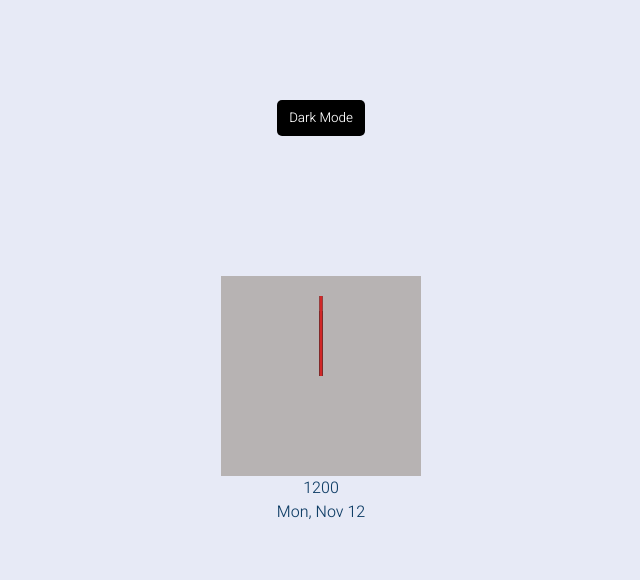
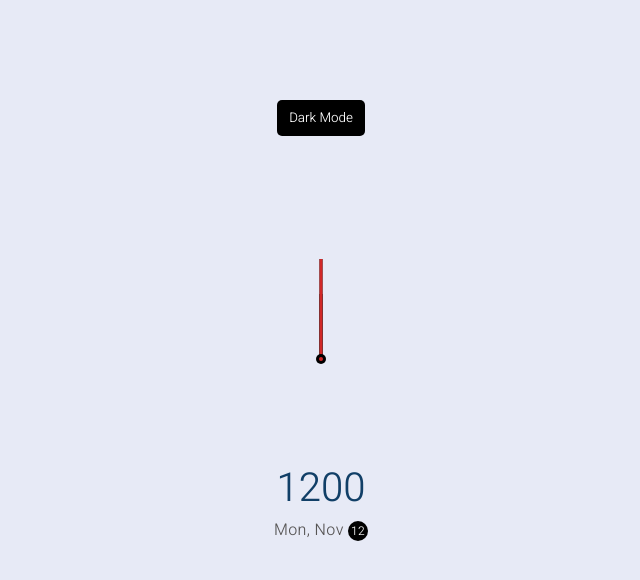
Before and after one commit to Prof758/theme-clock, a plain HTML site: page index.html in a window 1280 px wide. Shown: the whole page, without its empty margins (319-959 px from the left). Drawn offline with Linux system fonts and the light colour scheme.

Commit message:
completed the UI for clock

```diff
--- a/index.html
+++ b/index.html
@@ -21,6 +21,7 @@
         <div class="clock-hands hour"></div>
         <div class="clock-hands minute"></div>
         <div class="clock-hands second"></div>
+        <div class="center-point"></div>
       </div>
       <div class="time">1200</div>
       <div class="date">Mon, Nov <span class="circle">12</span></div>
--- a/style.css
+++ b/style.css
@@ -11,7 +11,7 @@
 }
 
 html {
-  transition: all 0.3s ease-in;
+  transition: all 0.5s ease-in;
 }
 
 html.dark {
@@ -60,7 +60,7 @@ body {
 
 .clock {
   position: relative;
-  background-color: #b7b3b3;
+  /* background-color: #b7b3b3; */
   height: 200px;
   width: 200px;
 }
@@ -78,12 +78,61 @@ body {
 .clock-hands.hour {
   transform: translate(-50%, -100%) rotate(0deg);
 }
+
 .clock-hands.minute {
   transform: translate(-50%, -100%) rotate(0deg);
-  height: 80px;
+  height: 100px;
 }
+
 .clock-hands.second {
   transform: translate(-50%, -100%) rotate(0deg);
   background-color: #d12727;
-  height: 80px;
+  height: 100px;
 }
+
+.center-point {
+  background-color: var(--primary-color);
+  position: absolute;
+  border-radius: 100px;
+  top: 50%;
+  left: 50%;
+  transform: translate(-50%, -50%);
+  height: 10px;
+  width: 10px;
+}
+
+.center-point::after {
+  content: '';
+  background-color: #d12727;
+  position: absolute;
+  border-radius: 100px;
+  top: 50%;
+  left: 50%;
+  transform: translate(-50%, -50%);
+  height: 4px;
+  width: 4px;
+}
+
+.time {
+  font-size: 40px;
+}
+
+.date {
+  font-size: 16px;
+  letter-spacing: 0.4px;
+  color: #575555;
+}
+
+.date .circle {
+  background-color: var(--primary-color);
+  color: var(--secondary-color);
+  border-radius: 50%;
+  display: inline-flex;
+  justify-content: center;
+  align-items: center;
+  line-height: 18px;
+  transition: all 0.5s ease-in;
+  height: 20px;
+  width: 20px;
+  font-size: 12px;
+}
```
